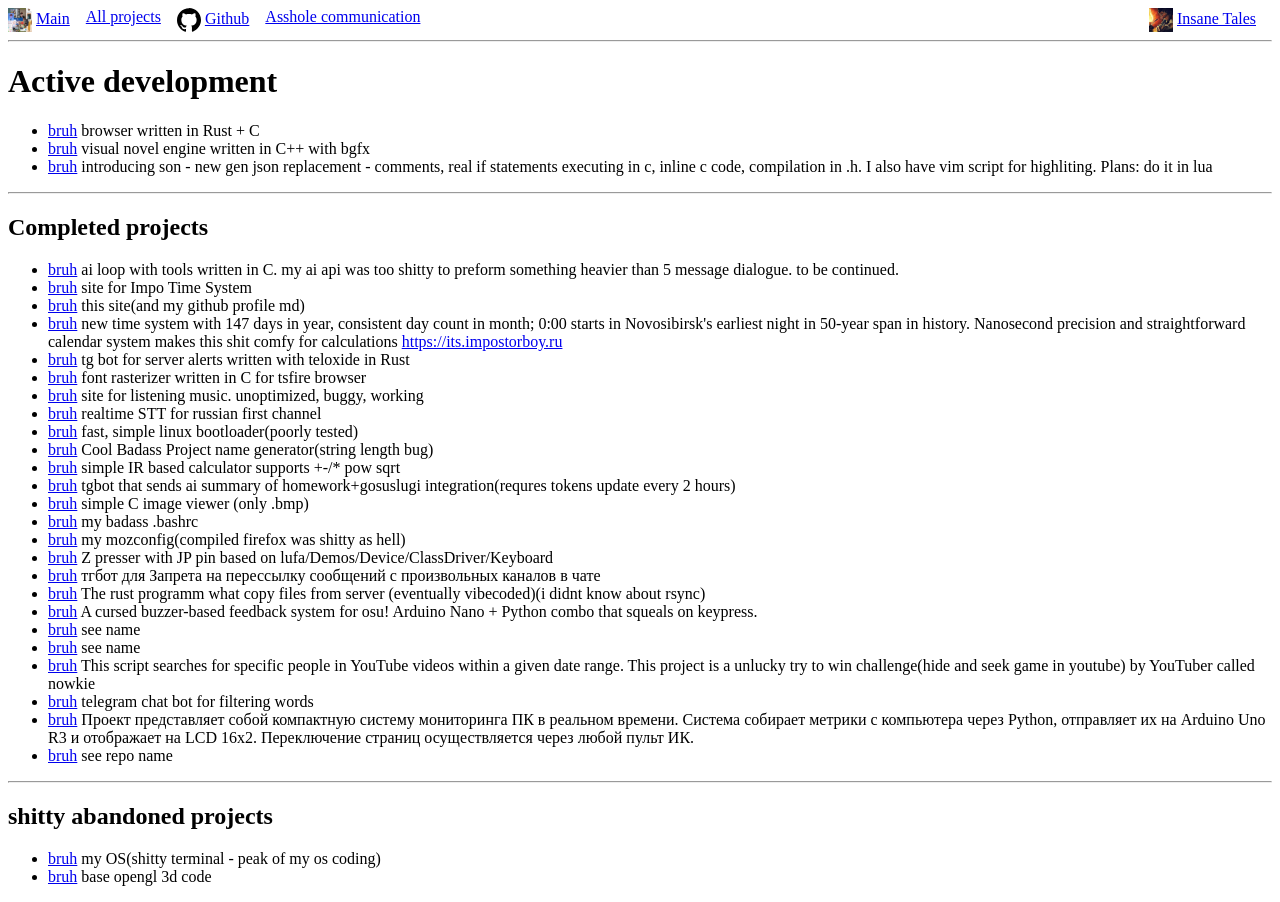
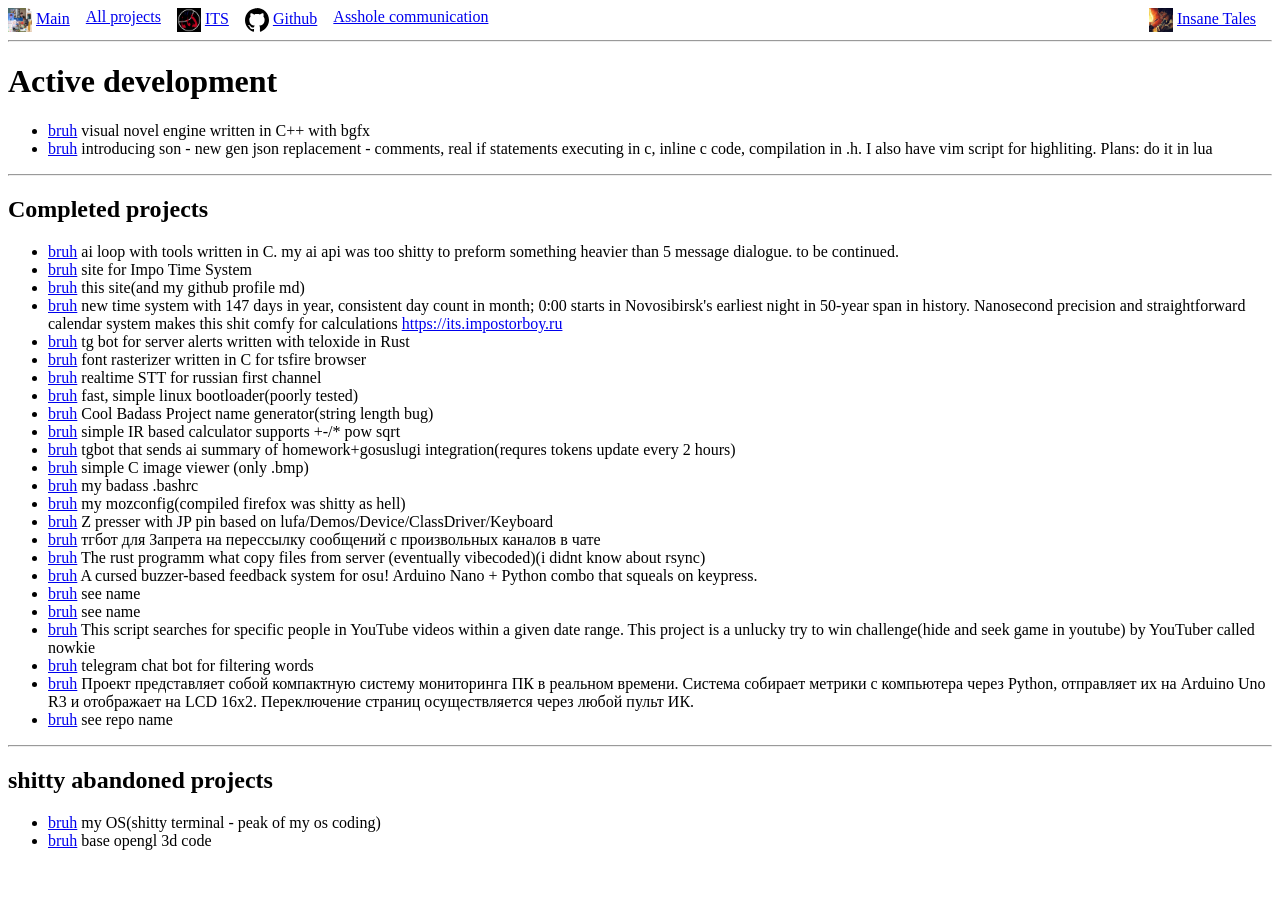
Before and after one commit to ImpostorBoy228/ImpostorBoy228, a plain HTML site: page static/projects.html in a window 1280 px wide. After the commit the page ends 866 px from the top, so only its background shows below. Drawn offline with Linux system fonts and the light colour scheme.

Commit message:
add ITS to navbar with its icon, remove dead projects

```diff
--- a/static/projects.html
+++ b/static/projects.html
@@ -24,6 +24,7 @@
     <nav>
         <a href="/"><img src="/impo.png" alt="lol why your cursor stuck at..." />Main</a>
         <a href="/projects.html">All projects</a>
+        <a href="https://its.impostorboy.ru"><img src="/its.png" alt="lol why your cursor stuck at..." />ITS</a>
         <a href="https://github.com/ImpostorBoy228"><img src="/github.svg" alt="github" />Github</a>
         <a href="/ass.html">Asshole communication</a>
         <a href="https://writeshit.impostorboy.ru" style="margin-left: auto"><img src="/bb.png" alt="lol why your cursor stuck at..." />Insane Tales</a>
@@ -31,7 +32,6 @@
     <hr>
     <h1>Active development</h1>
     <ul>
-        <li><a href="https://github.com/ImpostorBoy228/tsfire">bruh</a> browser written in Rust + C</li>
         <li><a href="https://github.com/ImpostorBoy228/insane_night">bruh</a> visual novel engine written in C++ with bgfx</li>
         <li><a href="https://github.com/ImpostorBoy228/son">bruh</a> introducing son - new gen json replacement - comments, real if statements executing in c, inline c code, compilation in .h. I also have vim script for highliting. Plans: do it in lua</li>
     </ul>
@@ -46,7 +46,6 @@
 	<li><a href="https://github.com/ImpostorBoy228/ITS">bruh</a> new time system with 147 days in year, consistent day count in month; 0:00 starts in Novosibirsk's earliest night in 50-year span in history. Nanosecond precision and straightforward calendar system makes this shit comfy for calculations <a href="https://its.impostorboy.ru">https://its.impostorboy.ru</a> </li>
             <li><a href="https://github.com/ImpostorBoy228/impoalert-rs">bruh</a> tg bot for server alerts written with teloxide in Rust</li>
             <li><a href="https://github.com/ImpostorBoy228/tsfont">bruh</a> font rasterizer written in C for tsfire browser</li>
-            <li><a href="https://github.com/ImpostorBoy228/M_P">bruh</a> site for listening music. unoptimized, buggy, working</li>
             <li><a href="https://github.com/ImpostorBoy228/fkcode">bruh</a> realtime STT for russian first channel</li>
             <li><a href="https://github.com/ImpostorBoy228/yluzz">bruh</a> fast, simple linux bootloader(poorly tested)</li>
             <li><a href="https://github.com/ImpostorBoy228/vrixg">bruh</a> Cool Badass Project name generator(string length bug)</li>
```
Also changed, not shown: static/ass.html (+1 -1 lines), static/index.html (+1 -1 lines), static/its.png (added).
